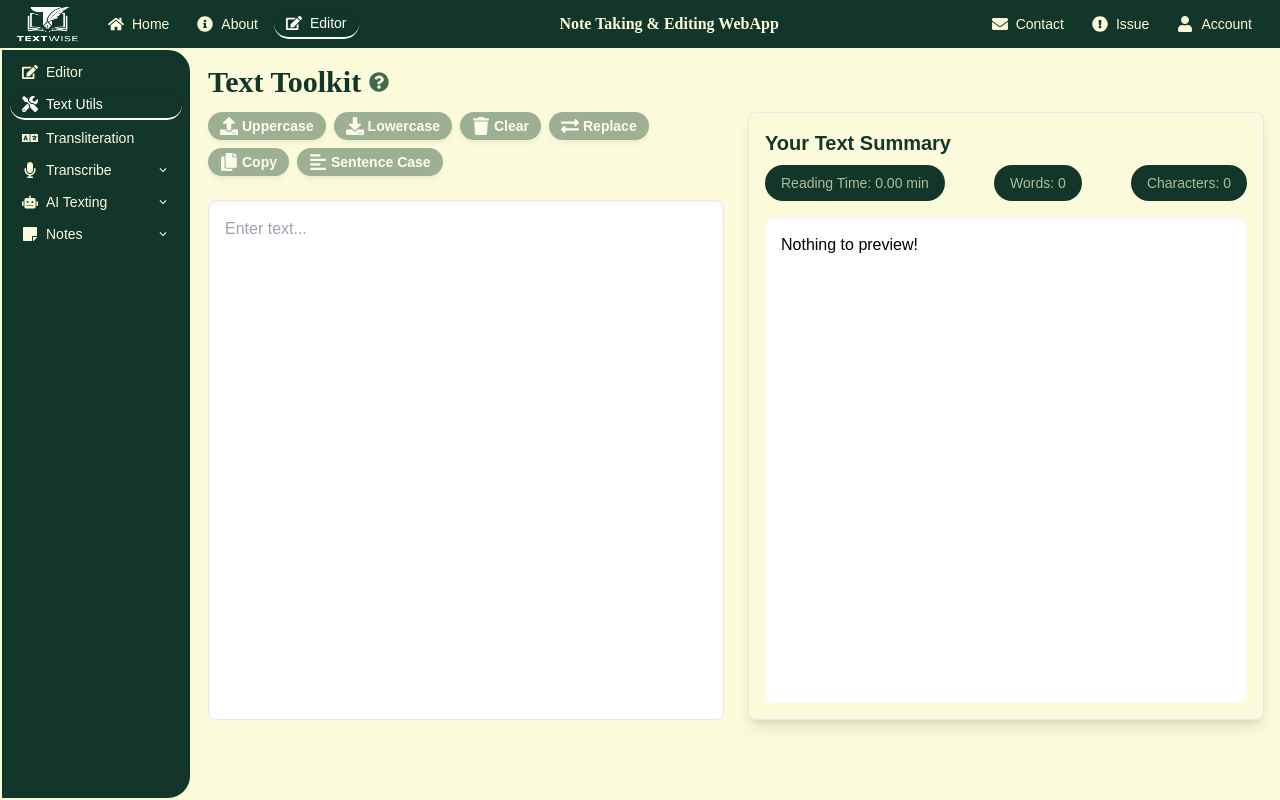
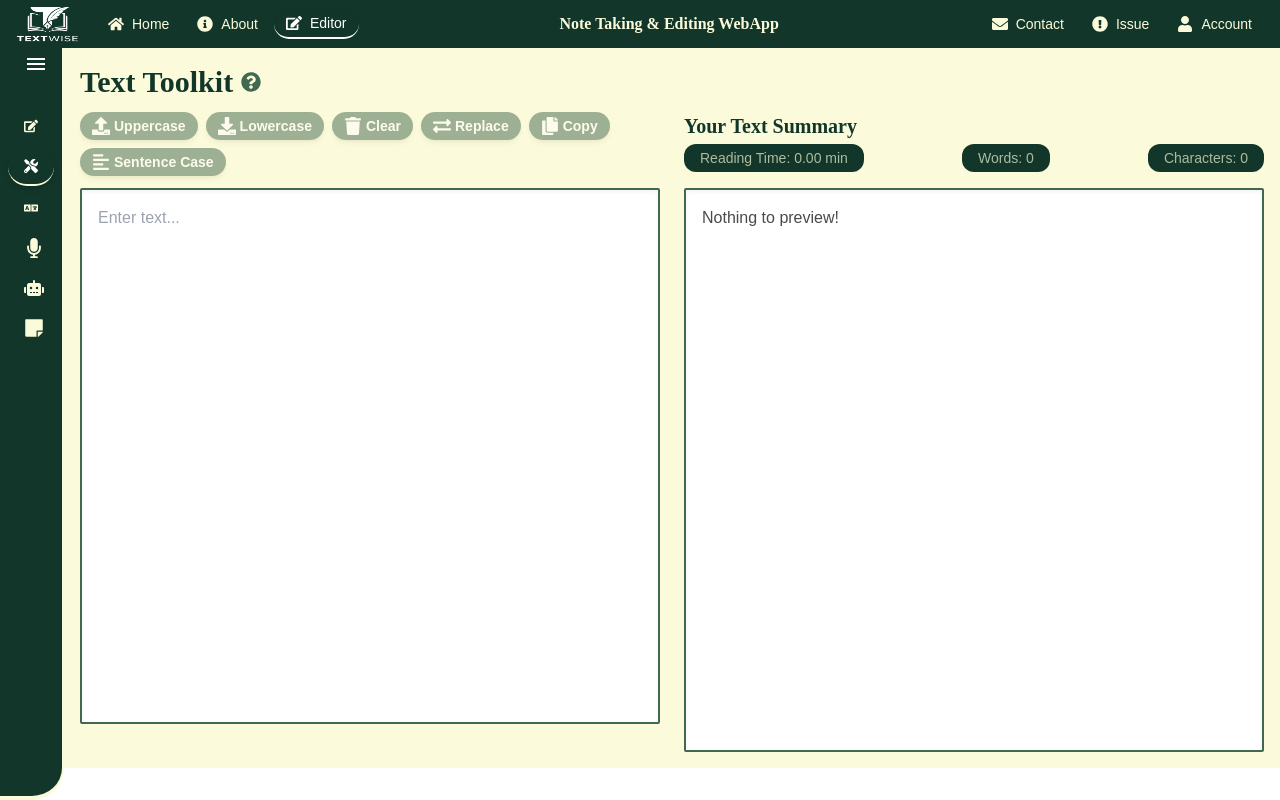
Before and after one commit to AmanSuryavanshi-1/TextWise-TextUtilityAPP, a React (Vite) app: page /layout/text-toolkit in a window 1280 px wide. Built offline with nearby package versions, Linux system fonts and the light colour scheme.

Commit message:
layout of sidebar and text toolkit fixed

```diff
--- a/src/AppLayout.jsx
+++ b/src/AppLayout.jsx
@@ -1,15 +1,19 @@
-import React from 'react'
+import React, { useState } from 'react'
 import Sidebar from './Components/Sidebar';
 import { Outlet } from 'react-router-dom';
+import Navbar from './Components/Navbar';
+import LandingPage from './Pages/LandingaPage';
 
 const AppLayout = () => {
+  const [isSidebarExpanded, setIsSidebarExpanded] = useState(false);
+
   return (
-    <div className="flex">
-        <Sidebar />
-      <main>
-        <Outlet/>
-      </main>
-    </div>
+      <div className="flex flex-1 overflow-hidden">
+        <Sidebar onToggle={setIsSidebarExpanded} />
+        <main className={`flex-1 overflow-hidden transition-all duration-300 ${isSidebarExpanded ? 'ml-[15vw]' : 'ml-[5vw]'}`}>
+            <Outlet />
+        </main>
+      </div>
   );
 }
 
--- a/src/Components/Sidebar.jsx
+++ b/src/Components/Sidebar.jsx
@@ -1,36 +1,56 @@
-import React, { useState } from 'react';
+import React, { useState, useEffect } from 'react';
 import { NavLink, useLocation } from 'react-router-dom';
 import { FaEdit, FaTools, FaLanguage, FaMicrophone, FaRobot, FaStickyNote } from 'react-icons/fa';
-import { MdKeyboardArrowDown, MdSummarize, MdGrading, MdRecordVoiceOver, MdKeyboardVoice } from 'react-icons/md';
+import { MdKeyboardArrowDown, MdSummarize, MdGrading, MdRecordVoiceOver, MdKeyboardVoice, MdMenu, MdClose } from 'react-icons/md';
 
-const Sidebar = () => {
+const Sidebar = ({ onToggle }) => {
   const location = useLocation();
   const [dropdowns, setDropdowns] = useState({
     notes: false,
     transcribe: false,
     aiTexting: false,
   });
+  const [isExpanded, setIsExpanded] = useState(false);
+  const [isMobile, setIsMobile] = useState(window.innerWidth < 640);
 
   const toggleDropdown = (key) => {
     setDropdowns(prev => ({ ...prev, [key]: !prev[key] }));
   };
 
-  const NavItem = ({ to, icon: Icon, children, onClick }) => (
+  const toggleExpand = () => {
+    setIsExpanded(!isExpanded);
+    onToggle(!isExpanded);
+  };
+
+  useEffect(() => {
+    const handleResize = () => {
+      const mobile = window.innerWidth < 640;
+      setIsMobile(mobile);
+      if (mobile && isExpanded) {
+        setIsExpanded(false);
+        onToggle(false);
+      }
+    };
+
+    window.addEventListener('resize', handleResize);
+    return () => window.removeEventListener('resize', handleResize);
+  }, [onToggle, isExpanded]);
+
+  const NavItem = ({ to, icon: Icon, children }) => (
     <NavLink
       to={to}
       className={({ isActive }) => `
-        flex items-center px-3 py-1 text-sm transition-all duration-200
+        flex items-center px-4 py-2 text-sm transition-all duration-200 rounded-full
         ${isActive
-          ? 'text-white bg-bg rounded-full shadow-inner border-b-2 border-white'
-          : 'text-primaryVariant hover:text-white hover:bg-bg rounded-full'
+          ? 'bg-bg text-white shadow-md border-primaryVariant border-b-2'
+          : 'text-primaryVariant hover:text-white hover:bg-primary'
         }
       `}
-      onClick={onClick}
     >
       {({ isActive }) => (
         <>
-          <Icon className={`w-4 h-4 mr-2 ${isActive ? 'text-white' : 'group-hover:text-white'}`} />
-          {children}
+          <Icon className={`w-5 h-5 ${isActive ? 'text-white' : ''} ${isExpanded ? 'mr-3' : ''}`} />
+          {isExpanded && <span>{children}</span>}
         </>
       )}
     </NavLink>
@@ -43,32 +63,41 @@ const Sidebar = () => {
         <div
           onClick={toggleOpen}
           className={`
-            flex items-center justify-between px-3 py-1 text-sm transition-all duration-200 cursor-pointer
+            flex items-center justify-between px-4 py-2 text-sm cursor-pointer transition-all duration-200 rounded-full
             ${active
-              ? 'text-white bg-bg rounded-full shadow-inner border-b-2 border-white'
-              : 'text-primaryVariant hover:text-white hover:bg-bg rounded-full'
+              ? 'bg-bg text-white shadow-md border-primaryVariant border-b-2'
+              : 'text-primaryVariant hover:text-white hover:bg-primary'
             }
           `}
         >
           <div className="flex items-center">
-            <Icon className={`w-4 h-4 mr-2 ${active ? 'text-white' : 'group-hover:text-white'}`} />
-            <p>{title}</p>
+            <Icon className={`w-5 h-5 ${active ? 'text-white' : ''} ${isExpanded ? 'mr-3' : ''}`} />
+            {isExpanded && <span>{title}</span>}
           </div>
+          {isExpanded && (
             <MdKeyboardArrowDown className={`transform transition-transform duration-300 ${isOpen ? 'rotate-180' : ''}`} />
+          )}
         </div>
+        {isExpanded && (
           <div className={`ml-4 overflow-hidden transition-all duration-300 ease-in-out ${isOpen ? 'max-h-40' : 'max-h-0'}`}>
             {children}
           </div>
+        )}
       </div>
     );
   };
 
-  return (
-    <div className='bg-primaryVariant'>
-    <div className="flex rounded-r-3xl border-2 border-primaryVariant flex-col p-2 overflow-y-auto bg-bg scrollbar-thin scrollbar-thumb-primary scrollbar-track-transparent scroll-smooth w-[15vw] h-[94vh]">
-      <div className="flex flex-col flex-grow space-y-1">
+  const sidebarContent = (
+    <>
+      <div className="flex items-center justify-between p-4 mt-6">
+        <span className={`text-white font-bold ${isExpanded ? 'block' : 'hidden'}`}>Menu</span>
+        <button onClick={toggleExpand} className="p-2 text-white rounded-full hover:bg-primary">
+          {isExpanded ? <MdClose size={24} /> : <MdMenu size={24} />}
+        </button>
+      </div>
+      <div className="flex flex-col p-2 space-y-1">
         <NavItem to="texteditor" icon={FaEdit}>Editor</NavItem>
-        <NavItem to="text-toolkit" icon={FaTools}>Text Utils</NavItem>
+        <NavItem to="text-toolkit" icon={FaTools}>Text Toolkit</NavItem>
         <NavItem to="transliteration" icon={FaLanguage}>Transliteration</NavItem>
 
         <DropdownSection
@@ -105,9 +134,34 @@ const Sidebar = () => {
           <NavItem to="notes/z" icon={FaStickyNote}>Note 3</NavItem>
         </DropdownSection>
       </div>
+    </>
+  );
+
+  return (
+    <>
+      {/* Sidebar for all screen sizes */}
+      <div
+        className={`
+          fixed inset-y-0 left-0 z-40 transition-all duration-300
+          ${isMobile
+            ? (isExpanded ? 'w-[15vw]' : 'w-[5vw]')
+            : (isExpanded ? 'w-[15vw]' : 'w-[5vw]')
+          }
+        `}
+      >
+        <div className={`h-full bg-primaryVariant rounded-r-[2rem] border-y-4 border-r-2 border-primaryVariant overflow-hidden ${isExpanded ? 'bg-opacity-90' : ''}`}>
+          <div className="h-full overflow-y-auto bg-bg scrollbar-thin scrollbar-thumb-primary scrollbar-track-transparent">
+            {sidebarContent}
           </div>
         </div>
+      </div>
+
+      {/* Overlay for mobile when sidebar is expanded */}
+      {isMobile && isExpanded && (
+        <div className="fixed inset-0 z-30 bg-black bg-opacity-50" onClick={toggleExpand}></div>
+      )}
+    </>
   );
-}
+};
 
 export default Sidebar;
--- a/src/Components/SidebarComponents/TextToolkit.jsx
+++ b/src/Components/SidebarComponents/TextToolkit.jsx
@@ -55,7 +55,7 @@ const TextToolkit = () => {
   const readingTime = (0.008 * wordCount).toFixed(2);
 
   return (
-    <div className="h-[94vh] w-[85vw] p-4 font-sans bg-primaryVariant dark:bg-bg dark:text-primary">
+    <div className="p-4 overflow-hidden font-sans  bg-primaryVariant dark:bg-bg dark:text-primary max-md:overflow-auto">
       <div className="relative flex flex-col items-start justify-between gap-2 mb-1 md:gap-2 md:flex-row md:items-center">
         <div className="flex items-center">
           <h1 className="font-serif text-4xl font-bold sm:text-3xl text-bg dark:text-primary">Text Toolkit</h1>
@@ -103,7 +103,7 @@ const TextToolkit = () => {
             ))}
           </div>
           <textarea
-            className="flex-grow w-full p-4 mt-3 overflow-y-auto text-base border rounded-lg shadow-inner resize-none h-[65vh] border-bg-variant focus:outline-none focus:ring-2 focus:ring-bg-variant bg-primary-variant dark:bg-bg-variant text-text-color dark:text-primary scrollbar-thin scrollbar-thumb-bgVariant scrollbar-track-bg"
+            className="w-full border-2 rounded-sm border-bgVariant p-4 text-base shadow-inner resize-none h-[67vh] border-bg-variant focus:outline-none focus:ring-2 focus:ring-bg-variant bg-primary-variant dark:bg-bg-variant text-text-color dark:text-primary overflow-y-auto scrollbar-thin scrollbar-thumb-bgVariant scrollbar-track-bg"
             value={text}
             onChange={handleOnChange}
             id="myBox"
@@ -112,14 +112,14 @@ const TextToolkit = () => {
 
         </div>
         <div className="flex flex-col w-full lg:w-1/2">
-          <div className="flex flex-col flex-grow p-4 border rounded-lg shadow-lg border-bg-variant bg-primary-variant dark:bg-bg-variant">
-            <h3 className="mb-2 text-xl font-semibold text-bg dark:text-primary">Your Text Summary</h3>
+          <div className="flex flex-col bg-primary-variant dark:bg-bg-variant h-[80vh]">
+          <h3 className="mb-1 font-serif text-xl font-semibold text-bg dark:text-primary">Your Text Summary</h3>
             <div className="flex items-center justify-between mb-4 text-sm">
-              <span className="px-4 py-2 rounded-full bg-bg text-primary">Reading Time: {readingTime} min</span>
-              <span className="px-4 py-2 rounded-full bg-bg text-primary">Words: {wordCount}</span>
-              <span className="px-4 py-2 rounded-full bg-bg text-primary">Characters: {charCount}</span>
+              <span className="px-4 py-1 rounded-xl bg-bg text-primary">Reading Time: {readingTime} min</span>
+              <span className="px-4 py-1 rounded-xl bg-bg text-primary">Words: {wordCount}</span>
+              <span className="px-4 py-1 rounded-xl bg-bg text-primary">Characters: {charCount}</span>
             </div>
-            <div className="flex-grow p-4 overflow-y-auto bg-white rounded-lg shadow-inner dark:bg-bg text-text-color dark:text-primary scrollbar-thin scrollbar-thumb-bg-variant scrollbar-track-primary">
+            <div className="flex-grow p-4 overflow-y-auto bg-white border-2 rounded-sm shadow-inner border-bgVariant dark:bg-bg text-textColor dark:text-primary scrollbar-thin scrollbar-thumb-bg scrollbar-track-primary">
               <p className="break-words whitespace-pre-wrap">
                 {text.length > 0 ? text : "Nothing to preview!"}
               </p>
--- a/src/Components/SidebarComponents/Translitration.jsx
+++ b/src/Components/SidebarComponents/Translitration.jsx
@@ -2,8 +2,8 @@ import React from 'react'
 
 const Transliteration = () => {
   return (
-    <div>
-
+    <div className='bg-bg'>
+      <h1>Hello</h1>
     </div>
   )
 }
```
Lines whose indentation alone changed are shown as unchanged.
